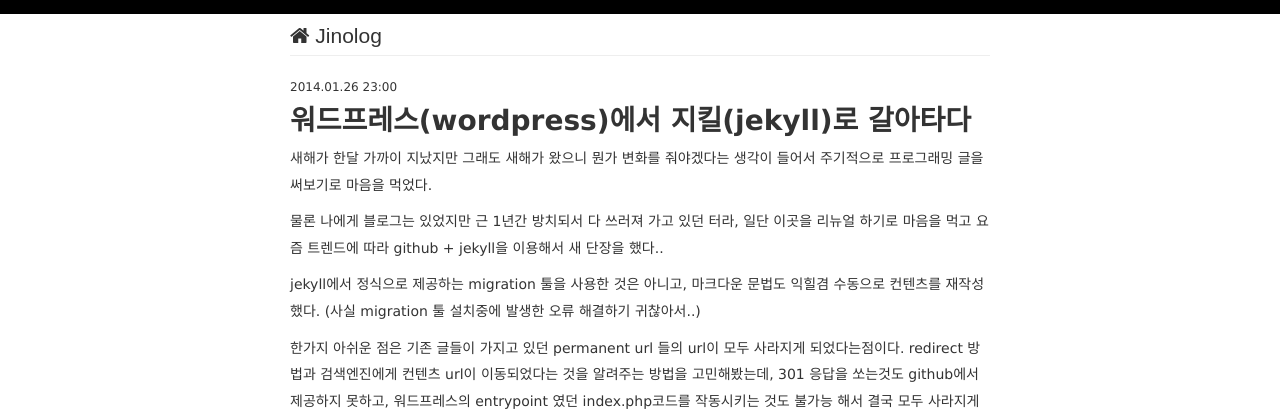
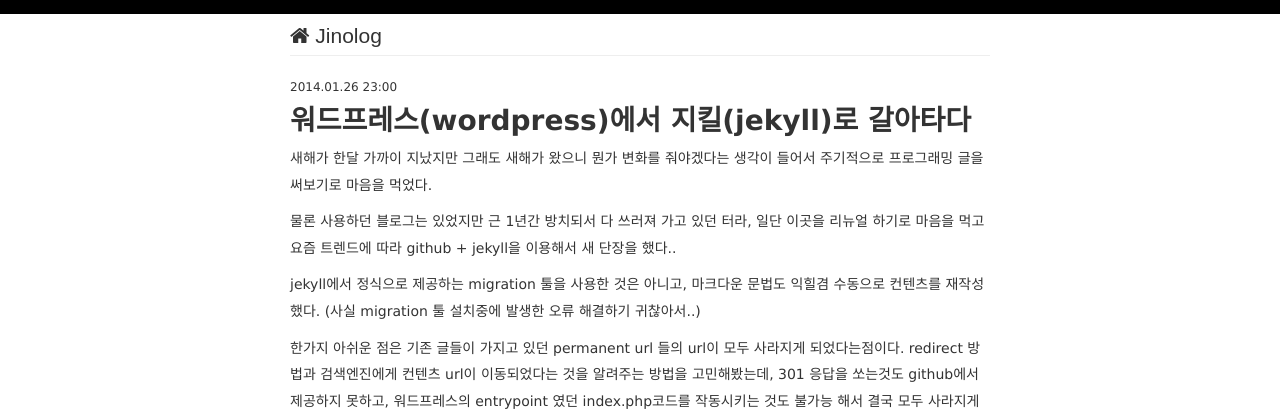
Before and after one commit to pearlc/pearlc.github.io, a Jekyll site: the page built from _posts/2014-01-26-migrate-from-wordpress-to-jekyll.markdown, in a window 1280 px wide. Shown: the top 411 px of the page. Built offline with Jekyll 4.4.1, drawn with Linux system fonts in a browser that asks for light colours; some web fonts are replaced; Markdown is read by kramdown in place of the engine named in the settings.

Commit message:
past posts modified

```diff
--- a/_posts/2014-01-26-migrate-from-wordpress-to-jekyll.markdown
+++ b/_posts/2014-01-26-migrate-from-wordpress-to-jekyll.markdown
@@ -8,7 +8,7 @@
 
 새해가 한달 가까이 지났지만 그래도 새해가 왔으니 뭔가 변화를 줘야겠다는 생각이 들어서 주기적으로 프로그래밍 글을 써보기로 마음을 먹었다.
 
-물론 나에게 블로그는 있었지만 근 1년간 방치되서 다 쓰러져 가고 있던 터라, 일단 이곳을 리뉴얼 하기로 마음을 먹고 요즘 트렌드에 따라 github + jekyll을 이용해서 새 단장을 했다..
+물론 사용하던 블로그는 있었지만 근 1년간 방치되서 다 쓰러져 가고 있던 터라, 일단 이곳을 리뉴얼 하기로 마음을 먹고 요즘 트렌드에 따라 github + jekyll을 이용해서 새 단장을 했다..
 
 jekyll에서 정식으로 제공하는 migration 툴을 사용한 것은 아니고, 마크다운 문법도 익힐겸 수동으로 컨텐츠를 재작성 했다. (사실 migration 툴 설치중에 발생한 오류 해결하기 귀찮아서..)
 
```
